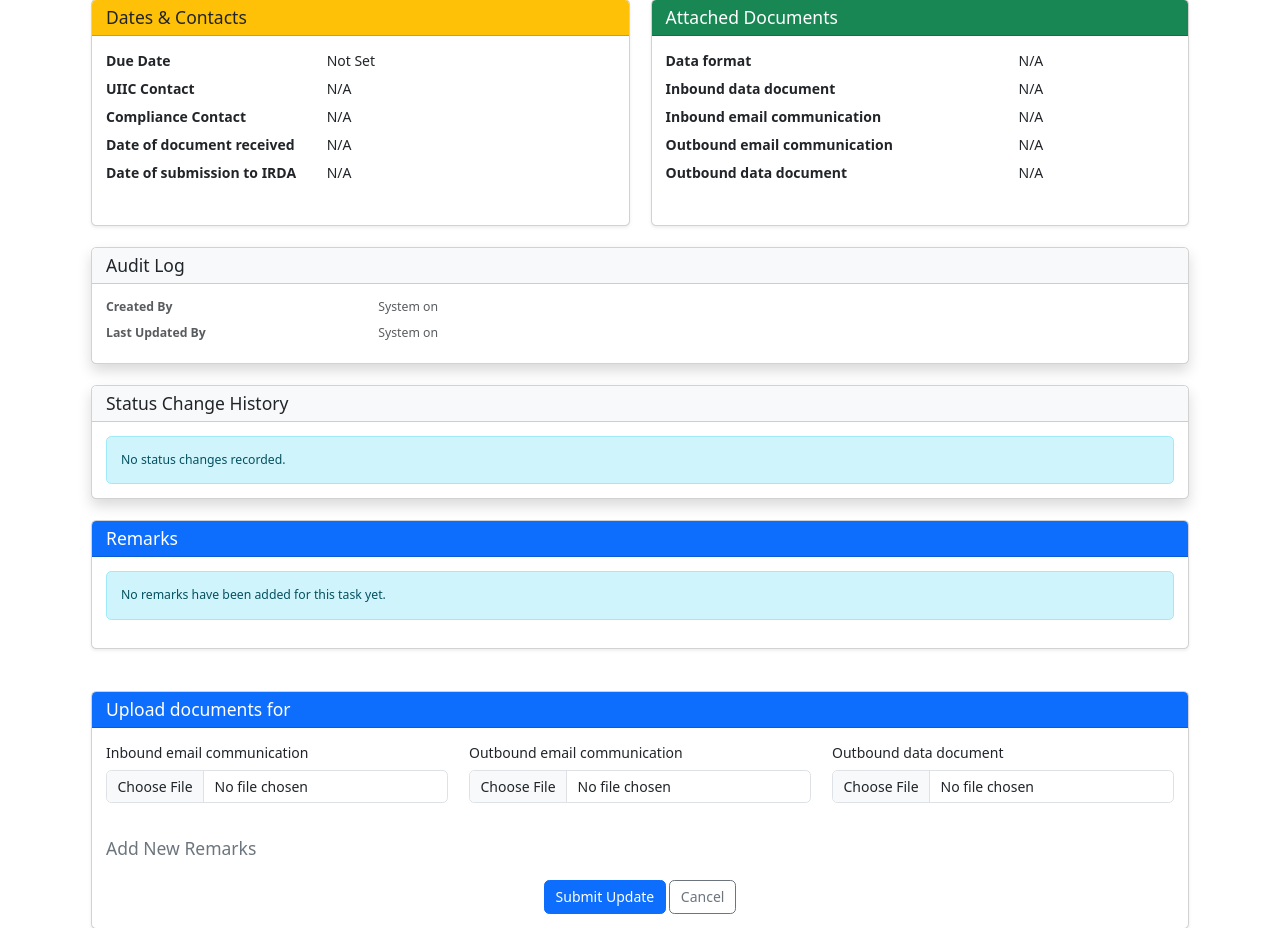
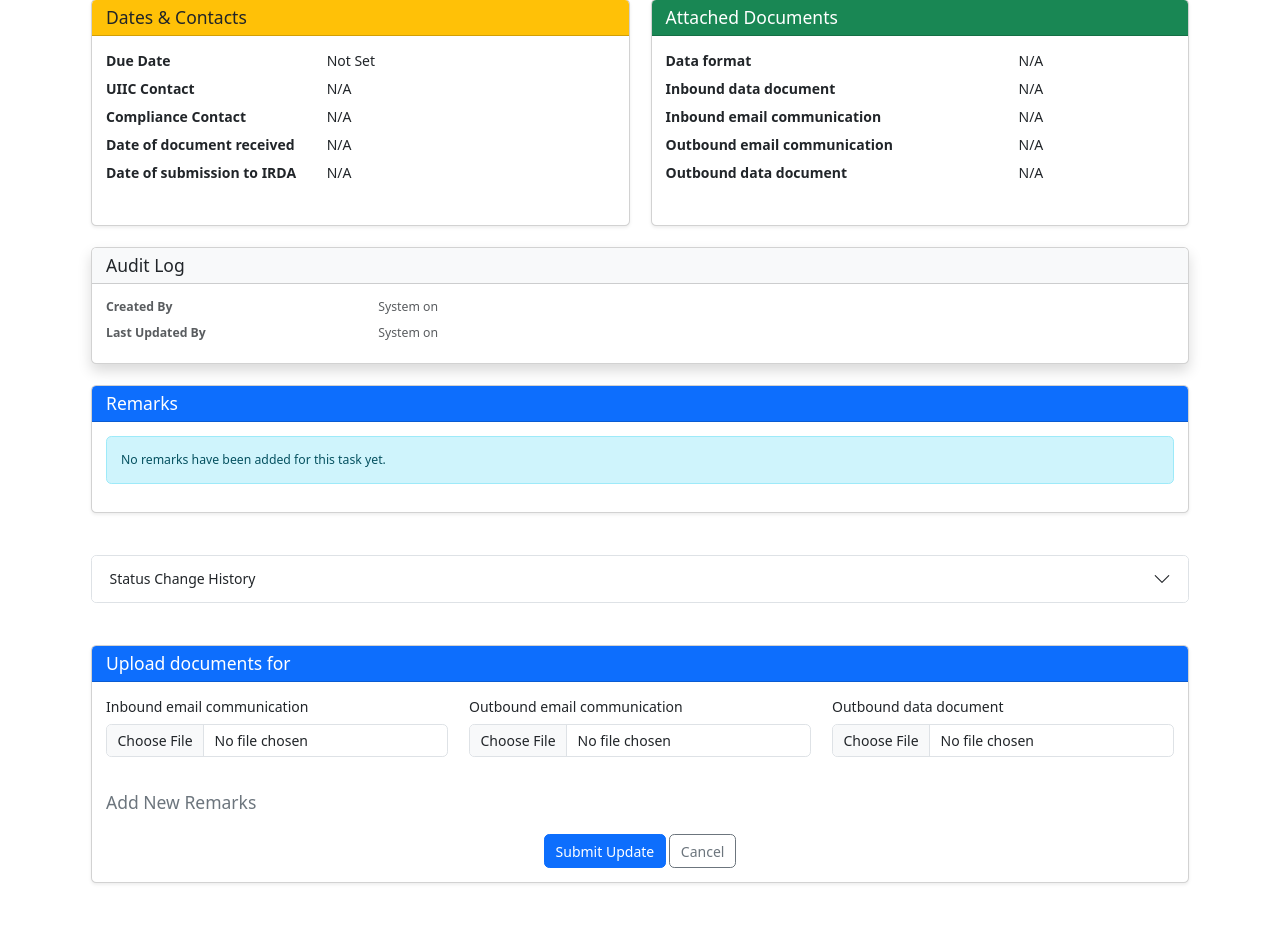
Before and after one commit to jokerdino/compliance_portal, a Django app: template compliance/templates/task_upload_compliance.html in a window 1280 px wide. Shown: the part 410-1338 px from the top of the page. After the commit the page ends 1294 px from the top, so only its background shows below. Run offline with Django 5.2, Linux system fonts and the light colour scheme; the template is opened without the code that fills it: values that come from a table or form of the project are taken from there, others are empty; some libraries are stand-ins or nearby versions.

Commit message:
Compliance: Move task status history to accordion

```diff
--- a/compliance/templates/partials/task_detail_display.html
+++ b/compliance/templates/partials/task_detail_display.html
@@ -196,36 +196,7 @@
         </dl>
     </div>
 </div>
-<div class="card shadow mb-4">
-    <div class="card-header bg-light">
-        <h5 class="mb-0">Status Change History</h5>
-    </div>
-    <div class="card-body small">
-        {% if status_audit_logs %}
-        <ul class="list-group list-group-flush">
-            {% for log in status_audit_logs %}
-            {% with old=log.changes.current_status.0 new=log.changes.current_status.1 %}
-            <li class="list-group-item">
-                <div class="d-flex justify-content-between">
-                    <div>
-                        <strong>{{ log.actor.get_full_name|default:log.actor.username|default:"System" }}
-                        </strong>
-                        changed status from
-                        <span class="badge bg-secondary">{{ old }}</span>
-                        →
-                        <span class="badge bg-primary">{{ new }}</span>
-                    </div>
-                    <small class="text-muted">{{ log.timestamp|date:"d M Y H:i" }}</small>
-                </div>
-            </li>
-            {% endwith %}
-            {% endfor %}
-        </ul>
-        {% else %}
-        <div class="alert alert-info mb-0">No status changes recorded.</div>
-        {% endif %}
-    </div>
-</div>
+
 <div class="row">
     <div class="col-lg-12 mb-4">
         <div class="card mb-4 shadow-sm">
@@ -250,7 +221,7 @@
         </div>
     </div>
 </div>
-
+{% include "partials/task_status_history.html" with task=task status_audit_logs=status_audit_logs %}
 {% block extra_css %}
 <style>
     .text-word-wrap {
--- /dev/null
+++ b/compliance/templates/partials/task_status_history.html
@@ -0,0 +1,37 @@
+<div class="accordion mb-5" id="statusHistoryAccordian">
+    <div class="accordion-item">
+        <h2 class="accordion-header" id="headingStatusHistory">
+            <button class="accordion-button collapsed" type="button" data-bs-toggle="collapse"
+                data-bs-target="#collapseStatusHistory" aria-expanded="false"
+                aria-controls="collapseStatusHistory">Status Change History</button>
+        </h2>
+        <div id="collapseStatusHistory" class="accordion-collapse collapse" aria-labelledby="headingStatusHistory"
+            data-bs-parent="#statusHistoryAccordian">
+            <div class="accordion-body">
+                {% if status_audit_logs %}
+                <ul class="list-group list-group-flush">
+                    {% for log in status_audit_logs %}
+                    {% with old=log.changes.current_status.0 new=log.changes.current_status.1 %}
+                    <li class="list-group-item">
+                        <div class="d-flex justify-content-between">
+                            <div>
+                                <strong>{{ log.actor.get_full_name|default:log.actor.username|default:"System" }}
+                                </strong>
+                                changed status from
+                                <span class="badge bg-secondary">{{ old }}</span>
+                                →
+                                <span class="badge bg-primary">{{ new }}</span>
+                            </div>
+                            <small class="text-muted">{{ log.timestamp|date:"d M Y H:i" }}</small>
+                        </div>
+                    </li>
+                    {% endwith %}
+                    {% endfor %}
+                </ul>
+                {% else %}
+                <div class="alert alert-info mb-0">No status changes recorded.</div>
+                {% endif %}
+            </div>
+        </div>
+    </div>
+</div>
```
